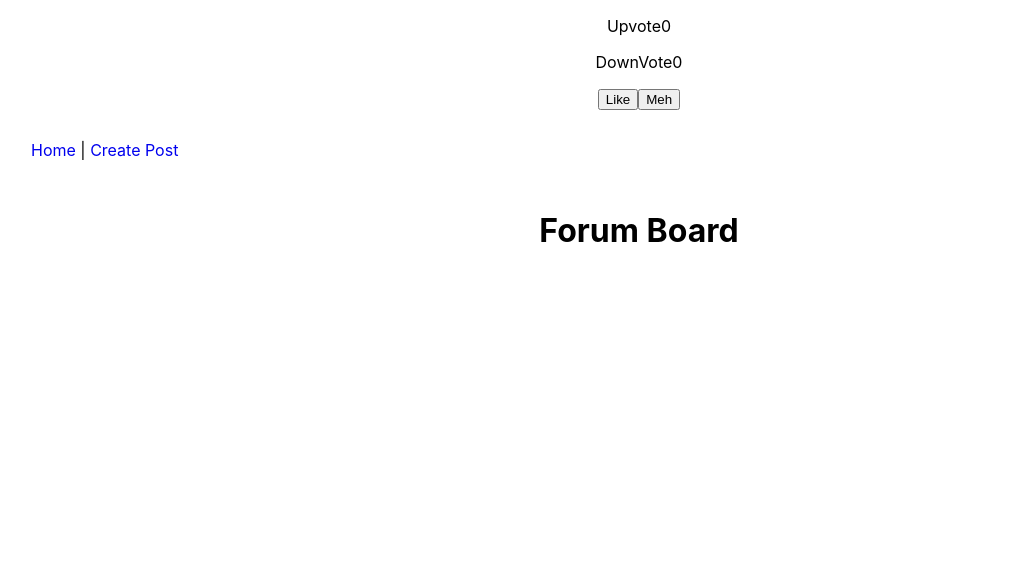
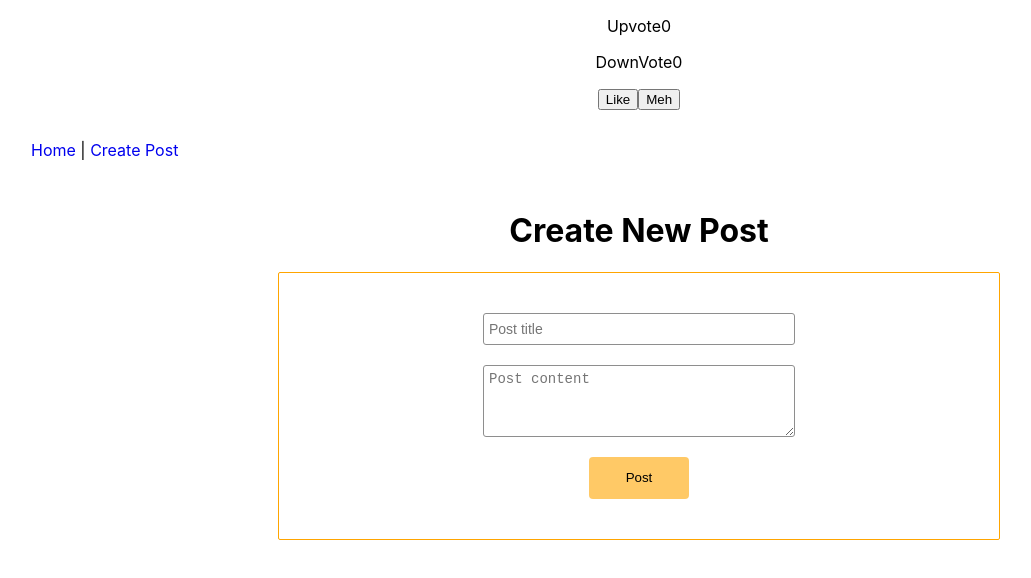
Before and after one commit to misakimichy/react-vote-forum, a React (Create React App) app: page /#/create-post in a window 1280 px wide. Before the commit this address led to /#/. Shown: the top 578 px of the page, without its empty margins (1-1032 px from the left). Built offline with nearby package versions, Linux system fonts and the light colour scheme.

Commit message:
Change CreatePost to class and add Ref to it.

```diff
--- a/src/CreatePost.jsx
+++ b/src/CreatePost.jsx
@@ -1,61 +1,60 @@
-import React from 'react'
+import React, { Component } from 'react'
 import { v4 } from 'uuid'
 import PropTypes from 'prop-types'
 import { Redirect } from 'react-router-dom'
 
-const CreatePost = props => {
-    // state = {
-    //     redirect: false,
-    // }
+class CreatePost extends Component {
+    state = {
+        toHome: false,
+        text: ''
+    }
+    // Create Ref to a class component ref: https://reactjs.org/docs/refs-and-the-dom.html
+    _title = React.createRef()
+    _body = React.createRef()
 
-    let _title = null
-    let _body = null
-    let _submitted = false
 
-    const handleNewForm = event => {
+    handleNewForm = event => {
         event.preventDefault()
-        props.onCreateNewPost({
-            title: _title.value,
-            body: _body.value,
+        this.props.onCreateNewPost({
+            title: this._title.value,
+            body: this._body.value,
             id: v4(),
             upvote: 0,
             downvote: 0
         })
-        console.log(_submitted.value)
-        _submitted = true
+
+        this.setState({
+            toHome: true
+        })
     }
 
-    // setRedirect = () => {
-    //     this.setState({
-    //         redirect: true
-    //     })
-    // }
 
-    const redirectHome = () => {
-        if(_submitted.value) return <Redirect to='/' />
+    render() {
+
+        if(this.state.toHome){
+            return <Redirect to='/' />
         }
 
         return(
             <main>
                 <h1>Create New Post</h1>
-            <form onSubmit={handleNewForm} className='form-container'>
+                <form onSubmit={this.handleNewForm} className='form-container'>
                     <input
                         type='text'
                         placeholder='Post title'
-                    ref={input => {_title = input}}
+                        ref={input => {this._title = input}}
                     />
                     <textarea
                         type='text'
                         placeholder='Post content'
-                    ref={textarea => {_body = textarea}}
+                        ref={textarea => {this._body = textarea}}
                     ></textarea>
-                {/* {this.renderRedirect()} */}
                     <button type='submit'
-                    onClick={redirectHome}
                     >Post</button>
                 </form>
             </main>
         )
+    }
 }
 
 CreatePost.propTypes = {
```
Lines whose indentation alone changed are shown as unchanged.
